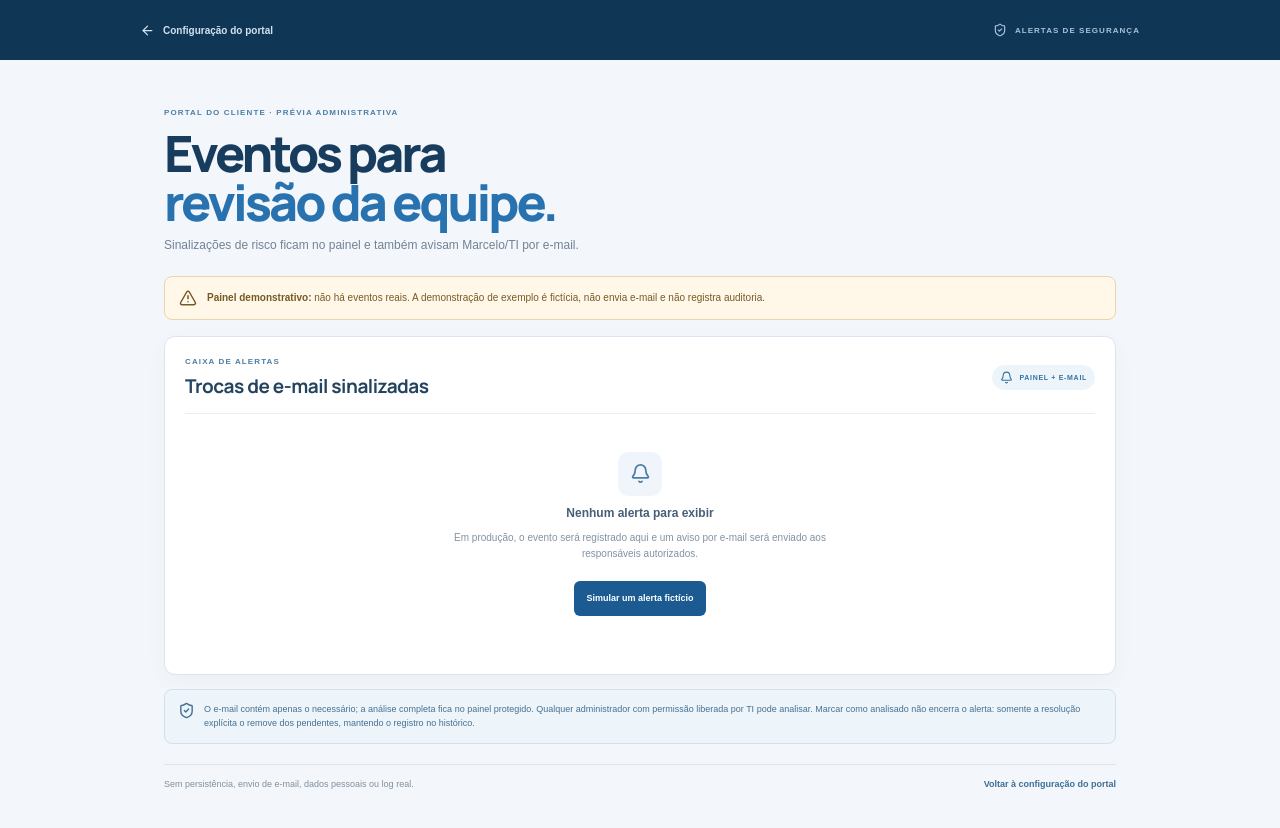
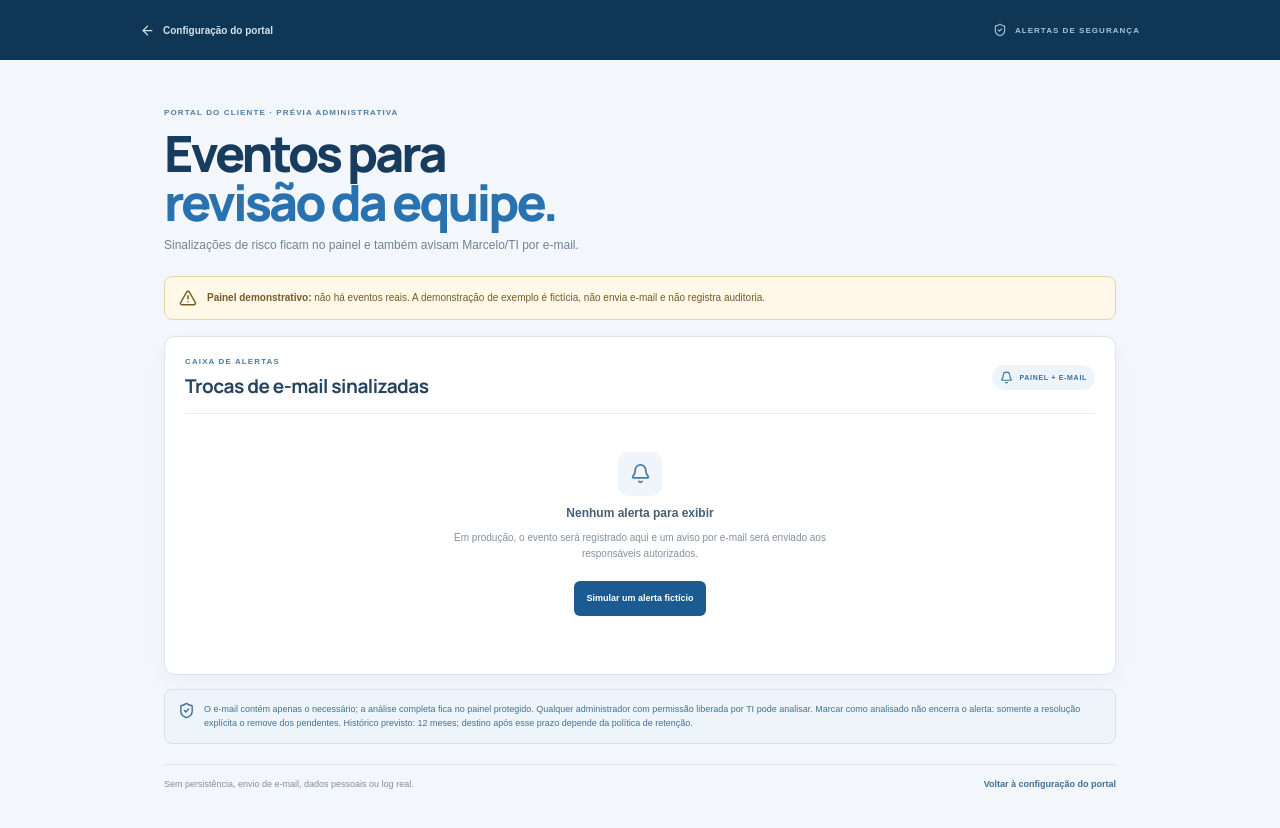
Before and after one commit to berger33/gruposegsystemseguranca, a Next.js app: page /admin/portal/alertas in a window 1280 px wide. Shown: the top 828 px of the page. Built offline with nearby package versions, Linux system fonts and the light colour scheme.

Commit message:
docs: set security alert retention period
Co-authored-by: arena-agent <297053741+arena-agent@users.noreply.github.com>

```diff
--- a/src/app/admin/portal/alertas/page.tsx
+++ b/src/app/admin/portal/alertas/page.tsx
@@ -52,7 +52,7 @@ export default function SecurityAlertsPreviewPage() {
             </article>
           )}
         </section>
-        <div className={styles.securityNote}><ShieldCheck size={17} /><p>O e-mail contém apenas o necessário; a análise completa fica no painel protegido. Qualquer administrador com permissão liberada por TI pode analisar. Marcar como analisado não encerra o alerta: somente a resolução explícita o remove dos pendentes, mantendo o registro no histórico.</p></div>
+        <div className={styles.securityNote}><ShieldCheck size={17} /><p>O e-mail contém apenas o necessário; a análise completa fica no painel protegido. Qualquer administrador com permissão liberada por TI pode analisar. Marcar como analisado não encerra o alerta: somente a resolução explícita o remove dos pendentes. Histórico previsto: 12 meses; destino após esse prazo depende da política de retenção.</p></div>
         <footer className={styles.footer}><span>Sem persistência, envio de e-mail, dados pessoais ou log real.</span><Link href="/admin/portal">Voltar à configuração do portal</Link></footer>
       </section>
     </main>
```
Also changed, not shown: 2 other files (tests, documents, lock files or other folders).
